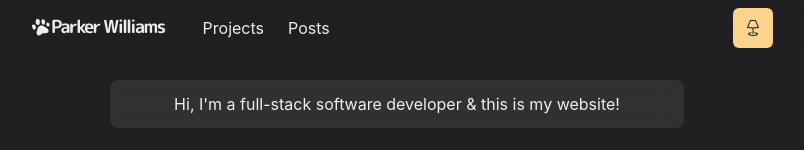
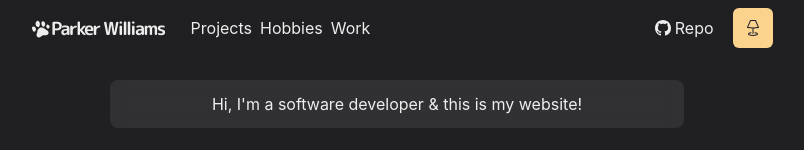
Before and after one commit to prwilliams5/promo-site, a Next.js app: page / in a window 1280 px wide. Shown: the top 150 px of the page, without its empty margins (243-1047 px from the left). Built offline with nearby package versions, Linux system fonts and the light colour scheme.

Commit message:
moved github site repo to right side of navbar, changed text colors to more neutral

```diff
--- a/components/logo.js
+++ b/components/logo.js
@@ -30,7 +30,7 @@ const Logo = () => {
           color={useColorModeValue('gray.800', 'whiteAlpha.900')}
           fontFamily='M PLUS Rounded 1c", sans-serif'
           fontWeight="bold"
-          ml={3}
+          ml={2}
         >
           Parker Williams
         </Text>
--- a/components/navbar.js
+++ b/components/navbar.js
@@ -16,6 +16,7 @@ import {
   useColorModeValue
 } from '@chakra-ui/react'
 import { HamburgerIcon } from '@chakra-ui/icons'
+import { BsGithub } from 'react-icons/bs'
 import ThemeToggleButton from './theme-toggle-button'
 
 const LinkItem = ({ href, path, children }) => {
@@ -61,7 +62,7 @@ const Navbar = props => {
         align="center"
         justify="space-between"
       >
-        <Flex align="centger" mr={5}>
+        <Flex align="center" mr={2}>
           <Heading as="h1" size="lg" letterSpacing={'tighter'}>
             <Logo />
           </Heading>
@@ -74,18 +75,36 @@ const Navbar = props => {
           alignItems="center"
           flexGrow={1}
           mt={{ base: 4, md: 0 }}
+          p={2}
         >
-          <LinkItem href="/projects" path={path}>
+          <Link as={NextLink} href="/projects" path={path}>
             Projects
-          </LinkItem>
-          <LinkItem href="/posts" path={path}>
-            Posts
-          </LinkItem>
+          </Link>
+          <Link as={NextLink} href="/hobbies" path={path}>
+            Hobbies
+          </Link>
+          <Link as={NextLink} href="/work" path={path}>
+            Work
+          </Link>
+          <Link
+            as={NextLink}
+            href="https://github.com/prwilliams5/promo-site"
+            path={path}
+            display="inline-flex"
+            alignItems="center"
+            style={{ gap: 4 }}
+            ml="auto"
+            pl={225}
+          >
+            <BsGithub />
+            Repo
+          </Link>
         </Stack>
 
         <Box flex={1} align="right">
           <ThemeToggleButton />
           <Box ml={2} display={{ base: 'inline-block', md: 'none' }}>
+            <Box display={{ base: 'inline-block', md: 'none' }}>
               <Menu isLazy id="navbar-menu">
                 <MenuButton
                   as={IconButton}
@@ -113,6 +132,7 @@ const Navbar = props => {
               </Menu>
             </Box>
           </Box>
+        </Box>
       </Container>
     </Box>
   )
--- a/lib/theme.js
+++ b/lib/theme.js
@@ -25,7 +25,6 @@ const components = {
   },
   Link: {
     baseStyle: props => ({
-      color: mode('#3d7aed', '#ff63c3')(props),
       textUnderlineOffset: 3
     })
   }
--- a/pages/index.js
+++ b/pages/index.js
@@ -12,7 +12,7 @@ const Page = () => {
         bg={useColorModeValue('whiteAlpha.500', 'whiteAlpha.200')}
         css={{ backdropFilter: 'blur(10px)' }}
       >
-        Hi, I&apos;m a full-stack software developer & this is my website!
+        Hi, I&apos;m a software developer & this is my website!
       </Box>
 
       <Box display={{ md: 'flex' }}>
```
Also changed, not shown: components/section.js (added, +19 -0 lines), 1 other file (tests, documents, lock files or other folders). Lines whose indentation alone changed are shown as unchanged.
